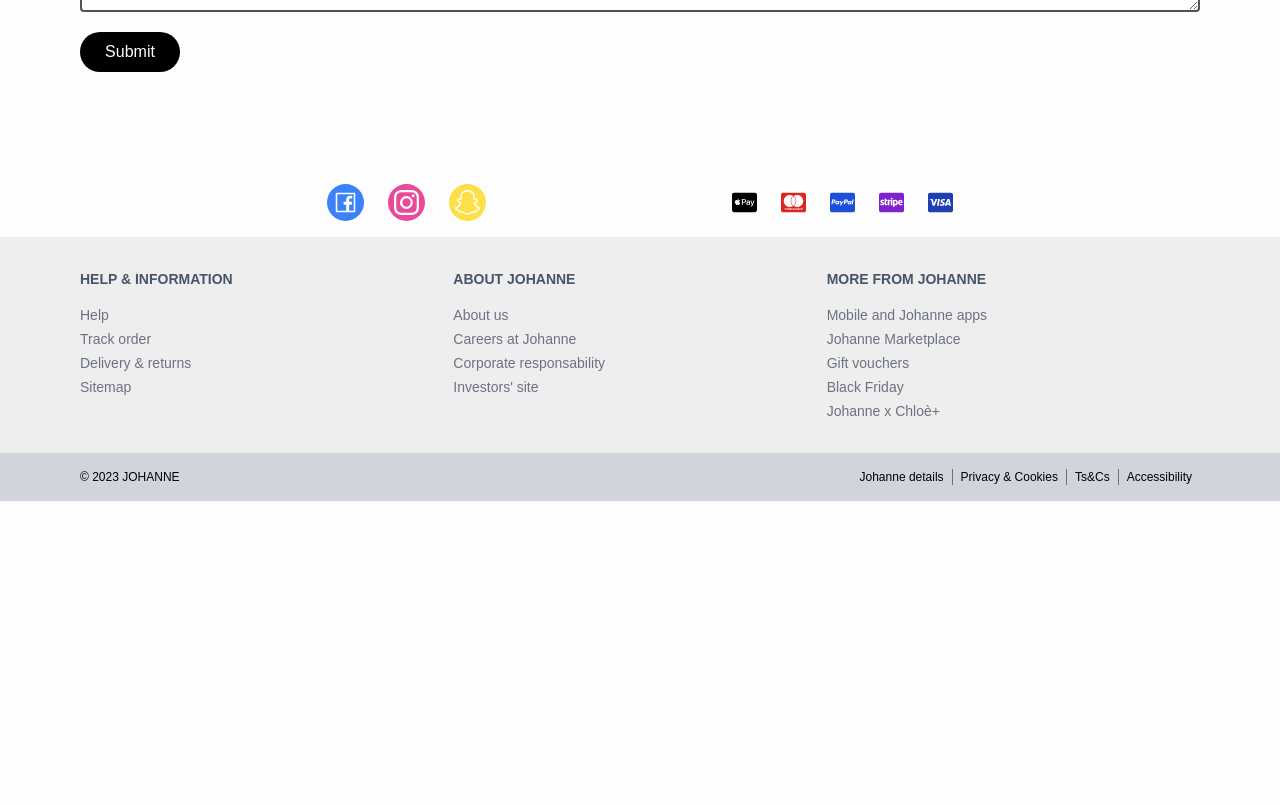
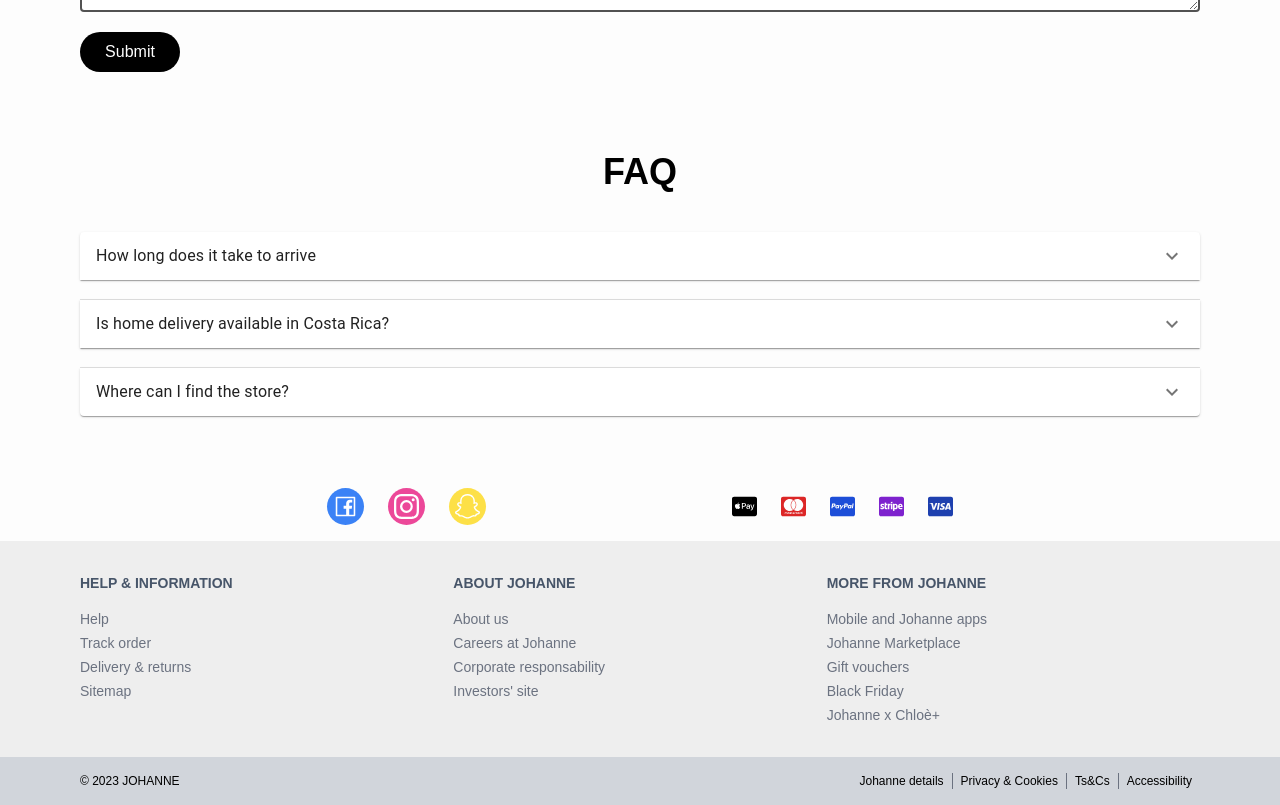
Before and after one commit to Tati-Maria/johanne-ecommerce, a React (Vite) app in the folder client/: page /contact in a window 1280 px wide. Shown: the part 1080-1885 px from the top of the page. Before the commit the page ends 1581 px from the top, so only its background shows below. Built offline with nearby package versions, Linux system fonts and the light colour scheme; a web font is replaced by a local one.

Commit message:
added contact page

```diff
--- /dev/null
+++ b/client/src/components/Questions.jsx
@@ -0,0 +1,63 @@
+import React from 'react'
+import Accordion from '@mui/material/Accordion';
+import AccordionSummary from '@mui/material/AccordionSummary';
+import AccordionDetails from '@mui/material/AccordionDetails';
+import Typography from '@mui/material/Typography';
+import ExpandMoreIcon from '@mui/icons-material/ExpandMore';
+
+const Questions = () => {
+  return (
+
+    <div className='flex flex-col gap-5 my-10'>
+      <Accordion>
+        <AccordionSummary
+          expandIcon={<ExpandMoreIcon />}
+          aria-controls="panel1a-content"
+          id="panel1a-header"
+        >
+          <Typography>How long does it take to arrive</Typography>
+        </AccordionSummary>
+        <AccordionDetails>
+          <Typography>
+            Lorem ipsum dolor sit amet, consectetur adipiscing elit. Suspendisse
+            malesuada lacus ex, sit amet blandit leo lobortis eget.
+          </Typography>
+        </AccordionDetails>
+      </Accordion>
+      <Accordion>
+        <AccordionSummary
+          expandIcon={<ExpandMoreIcon />}
+          aria-controls="panel2a-content"
+          id="panel2a-header"
+        >
+          <Typography>Is home delivery available in Costa Rica?</Typography>
+        </AccordionSummary>
+        <AccordionDetails>
+          <Typography>
+            Lorem ipsum dolor sit amet, consectetur adipiscing elit. Suspendisse
+            malesuada lacus ex, sit amet blandit leo lobortis eget.
+          </Typography>
+        </AccordionDetails>
+      </Accordion>
+      <Accordion>
+        <AccordionSummary
+          expandIcon={<ExpandMoreIcon />}
+          aria-controls="panel2a-content"
+          id="panel2a-header"
+        >
+          <Typography>Where can I find the store?</Typography>
+        </AccordionSummary>
+        <AccordionDetails>
+          <Typography>
+            Lorem ipsum dolor sit amet, consectetur adipiscing elit. Suspendisse
+            malesuada lacus ex, sit amet blandit leo lobortis eget.
+          </Typography>
+        </AccordionDetails>
+      </Accordion>
+
+
+    </div>
+  )
+}
+
+export default Questions
--- a/client/src/pages/Contact.jsx
+++ b/client/src/pages/Contact.jsx
@@ -5,6 +5,7 @@ import InputForm from "../components/InputForm";
 import EmailInput from "../components/EmailInput";
 import TextForm from "../components/TextForm";
 import {toast} from "react-toastify"
+import Questions from '../components/Questions';
 
 const Contact = () => {
 
@@ -60,6 +61,8 @@ const Contact = () => {
             {submitting ? 'Submitting...' : 'Submit'}
           </button>
         </form>
+        <h2 className='text-4xl font-semibold text-center'>FAQ</h2>
+        <Questions />
       </Layout>
     </section>
   )
```
